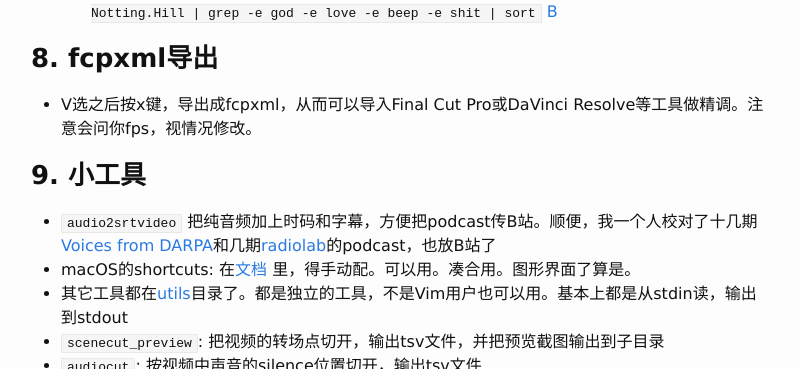
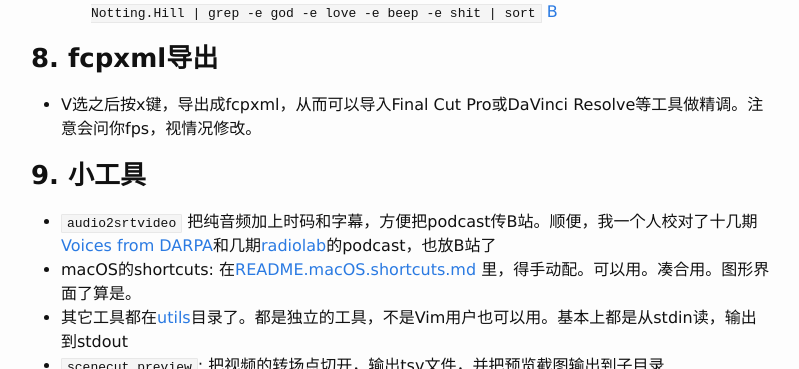
Before and after one commit to scateu/scateu.github.io, a Jekyll site: the page built from _posts/2023-03-19-tsv_edl.vim.md, in a window 1280 px wide and 900 px high, scrolled down 4807 px, cut to the strip 0-369 px from the top of the window. Shown: the whole strip, without its empty margins (239-1038 px from the left). Built offline with Jekyll 4.4.1, drawn with Linux system fonts in a browser that asks for light colours; nearby versions of some CDN libraries; comment, search, counter and statistics services are not loaded.

Commit message:
Mon Mar 20 23:12:51 CST 2023

```diff
--- a/_posts/2023-03-19-tsv_edl.vim.md
+++ b/_posts/2023-03-19-tsv_edl.vim.md
@@ -113,7 +113,7 @@ cat some.srt | sed -n -r '1{/^$/n;};/^[0-9]+$/{n; s/ --> /\t/; s/$/\t| _CLIPNAME
 
 ### 9. 小工具
  - `audio2srtvideo`  把纯音频加上时码和字幕，方便把podcast传B站。顺便，我一个人校对了十几期[Voices from DARPA](https://space.bilibili.com/65817373/search/video?keyword=VfD)和几期[radiolab](https://space.bilibili.com/65817373/search/video?keyword=radiolab)的podcast，也放B站了
- - macOS的shortcuts: 在[文档](https://github.com/scateu/tsv_edl.vim/blob/main/README.macOS.shortcuts.md) 里，得手动配。可以用。凑合用。图形界面了算是。
+ - macOS的shortcuts: 在[README.macOS.shortcuts.md](https://github.com/scateu/tsv_edl.vim/blob/main/README.macOS.shortcuts.md) 里，得手动配。可以用。凑合用。图形界面了算是。
  - 其它工具都在[utils](https://github.com/scateu/tsv_edl.vim/tree/main/utils)目录了。都是独立的工具，不是Vim用户也可以用。基本上都是从stdin读，输出到stdout
  - `scenecut_preview`: 把视频的转场点切开，输出tsv文件，并把预览截图输出到子目录
  - `audiocut`: 按视频中声音的silence位置切开，输出tsv文件
```
